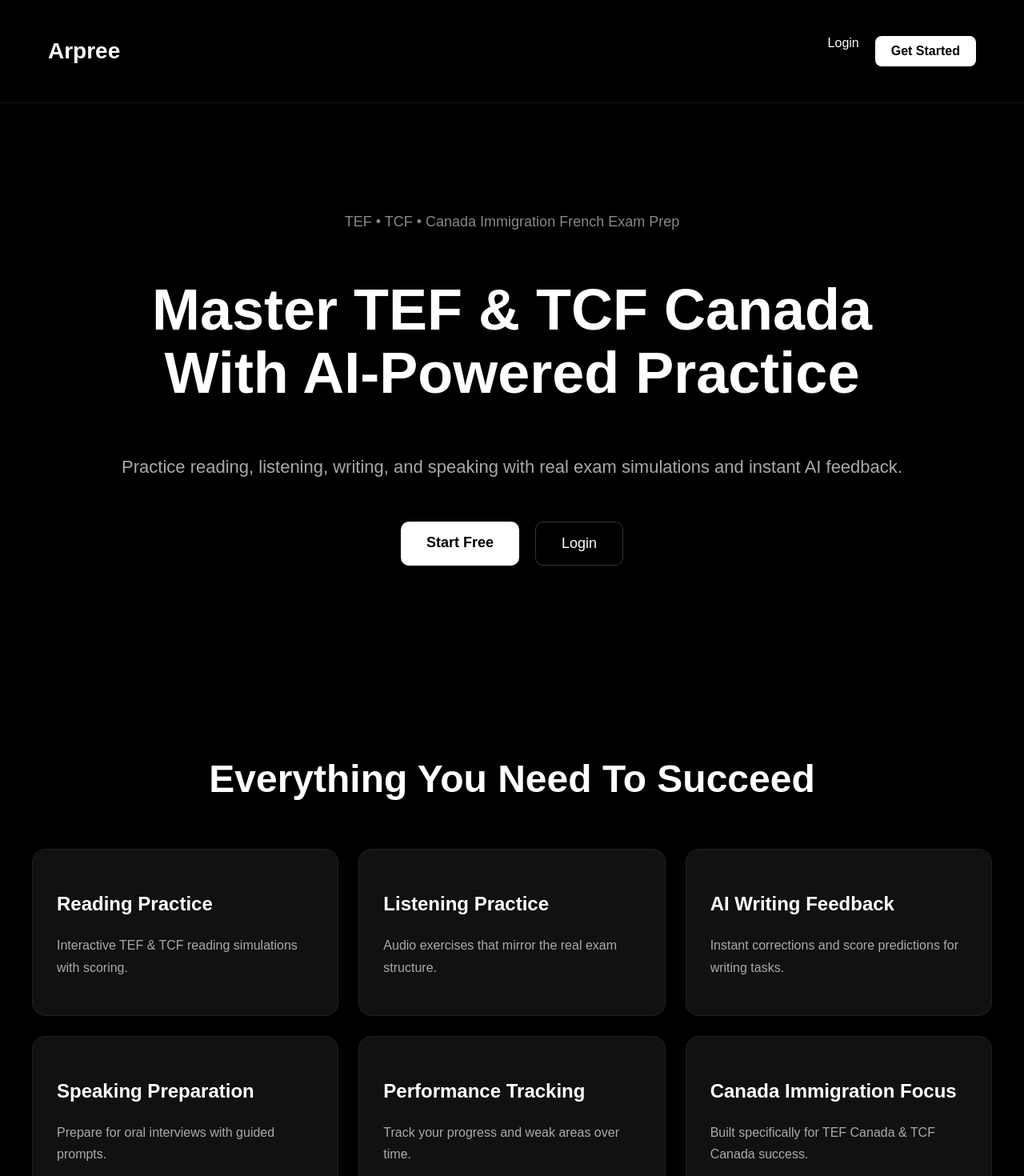
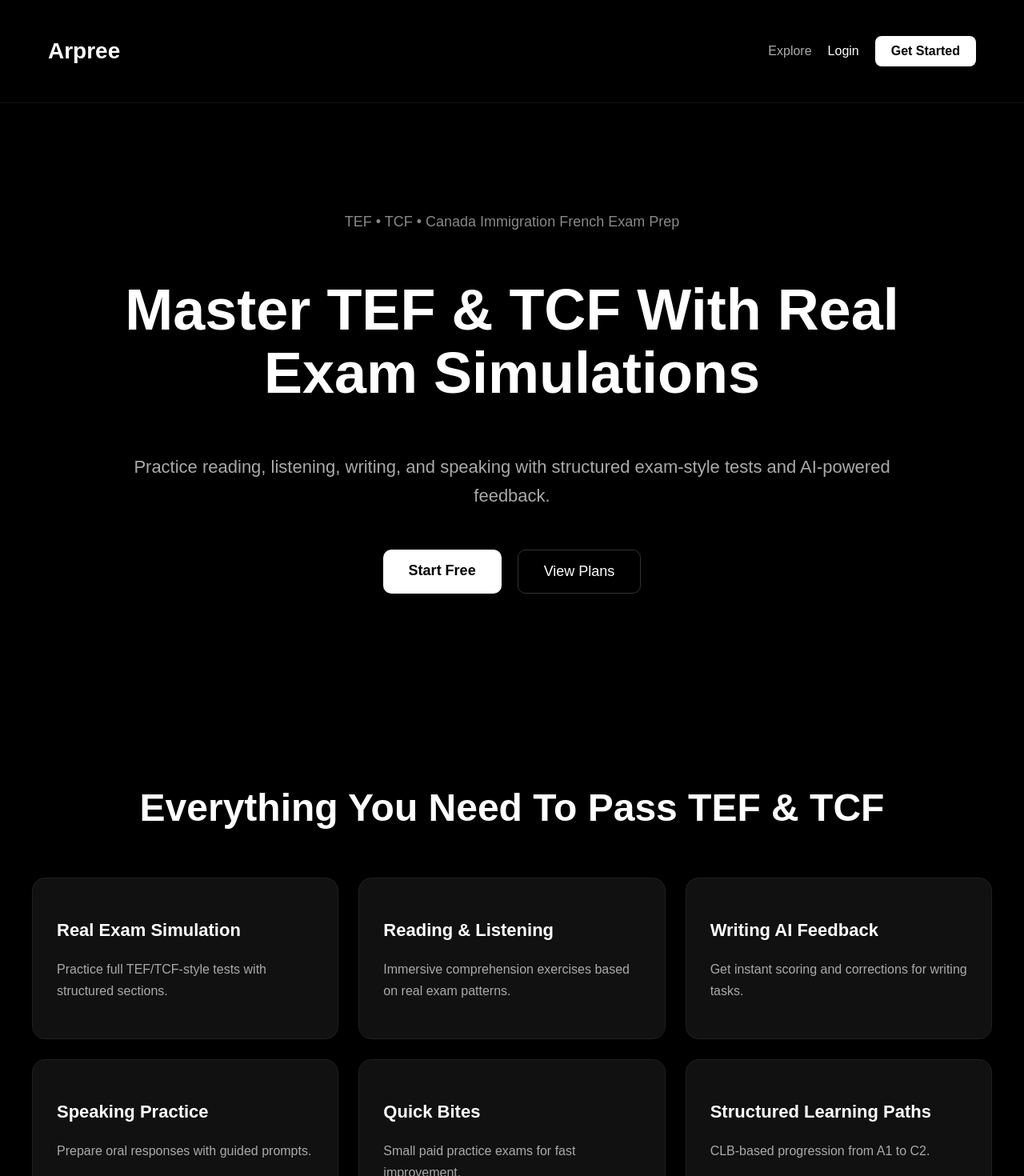
Before and after one commit to aaloopraantha/arpree, a Next.js app: page / in a window 1280 px wide. Shown: the top 1470 px of the page at 80% size. Built offline with nearby package versions, Linux system fonts and the light colour scheme.

Commit message:
Update page.js

```diff
--- a/app/page.js
+++ b/app/page.js
@@ -18,16 +18,25 @@ export default function HomePage() {
           borderBottom: '1px solid #111',
         }}
       >
-        <h1 style={{ fontSize: '28px' }}>
-          Arpree
-        </h1>
+        <h1 style={{ fontSize: '28px' }}>Arpree</h1>
 
         <div
           style={{
             display: 'flex',
             gap: '20px',
+            alignItems: 'center',
           }}
         >
+          <a
+            href="/explore"
+            style={{
+              color: '#aaa',
+              textDecoration: 'none',
+            }}
+          >
+            Explore
+          </a>
+
           <a
             href="/login"
             style={{
@@ -80,7 +89,7 @@ export default function HomePage() {
             fontWeight: 'bold',
           }}
         >
-          Master TEF & TCF Canada With AI-Powered Practice
+          Master TEF & TCF With Real Exam Simulations
         </h1>
 
         <p
@@ -91,8 +100,8 @@ export default function HomePage() {
             lineHeight: '1.6',
           }}
         >
-          Practice reading, listening, writing, and speaking with
-          real exam simulations and instant AI feedback.
+          Practice reading, listening, writing, and speaking with structured
+          exam-style tests and AI-powered feedback.
         </p>
 
         <div
@@ -120,7 +129,7 @@ export default function HomePage() {
           </a>
 
           <a
-            href="/login"
+            href="/explore"
             style={{
               border: '1px solid #333',
               color: '#fff',
@@ -130,7 +139,7 @@ export default function HomePage() {
               fontSize: '18px',
             }}
           >
-            Login
+            View Plans
           </a>
         </div>
       </section>
@@ -150,7 +159,7 @@ export default function HomePage() {
             marginBottom: '60px',
           }}
         >
-          Everything You Need To Succeed
+          Everything You Need To Pass TEF & TCF
         </h2>
 
         <div
@@ -162,28 +171,28 @@ export default function HomePage() {
         >
           {[
             {
-              title: 'Reading Practice',
-              desc: 'Interactive TEF & TCF reading simulations with scoring.',
+              title: 'Real Exam Simulation',
+              desc: 'Practice full TEF/TCF-style tests with structured sections.',
             },
             {
-              title: 'Listening Practice',
-              desc: 'Audio exercises that mirror the real exam structure.',
+              title: 'Reading & Listening',
+              desc: 'Immersive comprehension exercises based on real exam patterns.',
             },
             {
-              title: 'AI Writing Feedback',
-              desc: 'Instant corrections and score predictions for writing tasks.',
+              title: 'Writing AI Feedback',
+              desc: 'Get instant scoring and corrections for writing tasks.',
             },
             {
-              title: 'Speaking Preparation',
-              desc: 'Prepare for oral interviews with guided prompts.',
+              title: 'Speaking Practice',
+              desc: 'Prepare oral responses with guided prompts.',
             },
             {
-              title: 'Performance Tracking',
-              desc: 'Track your progress and weak areas over time.',
+              title: 'Quick Bites',
+              desc: 'Small paid practice exams for fast improvement.',
             },
             {
-              title: 'Canada Immigration Focus',
-              desc: 'Built specifically for TEF Canada & TCF Canada success.',
+              title: 'Structured Learning Paths',
+              desc: 'CLB-based progression from A1 to C2.',
             },
           ].map((feature) => (
             <div
@@ -195,9 +204,7 @@ export default function HomePage() {
                 border: '1px solid #1f1f1f',
               }}
             >
-              <h3 style={{ fontSize: '24px' }}>
-                {feature.title}
-              </h3>
+              <h3 style={{ fontSize: '22px' }}>{feature.title}</h3>
 
               <p
                 style={{
@@ -226,7 +233,7 @@ export default function HomePage() {
             lineHeight: '1.2',
           }}
         >
-          Start Your TEF/TCF Journey Today
+          Start Preparing for Canadian Immigration Today
         </h2>
 
         <p
@@ -236,7 +243,7 @@ export default function HomePage() {
             fontSize: '20px',
           }}
         >
-          Join future Canadian immigrants improving their French scores.
+          Join students preparing for TEF & TCF success worldwide.
         </p>
 
         <a
```
